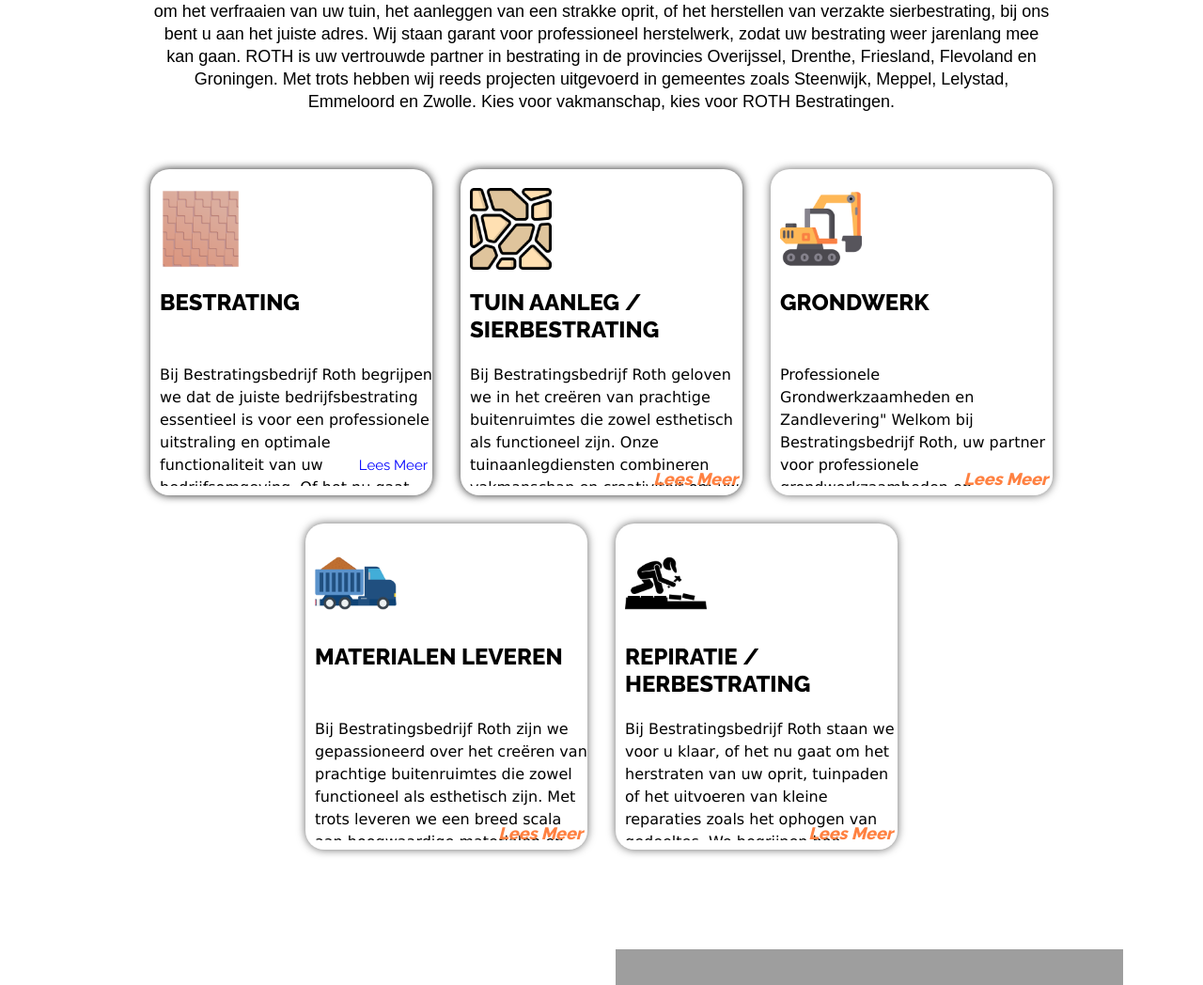
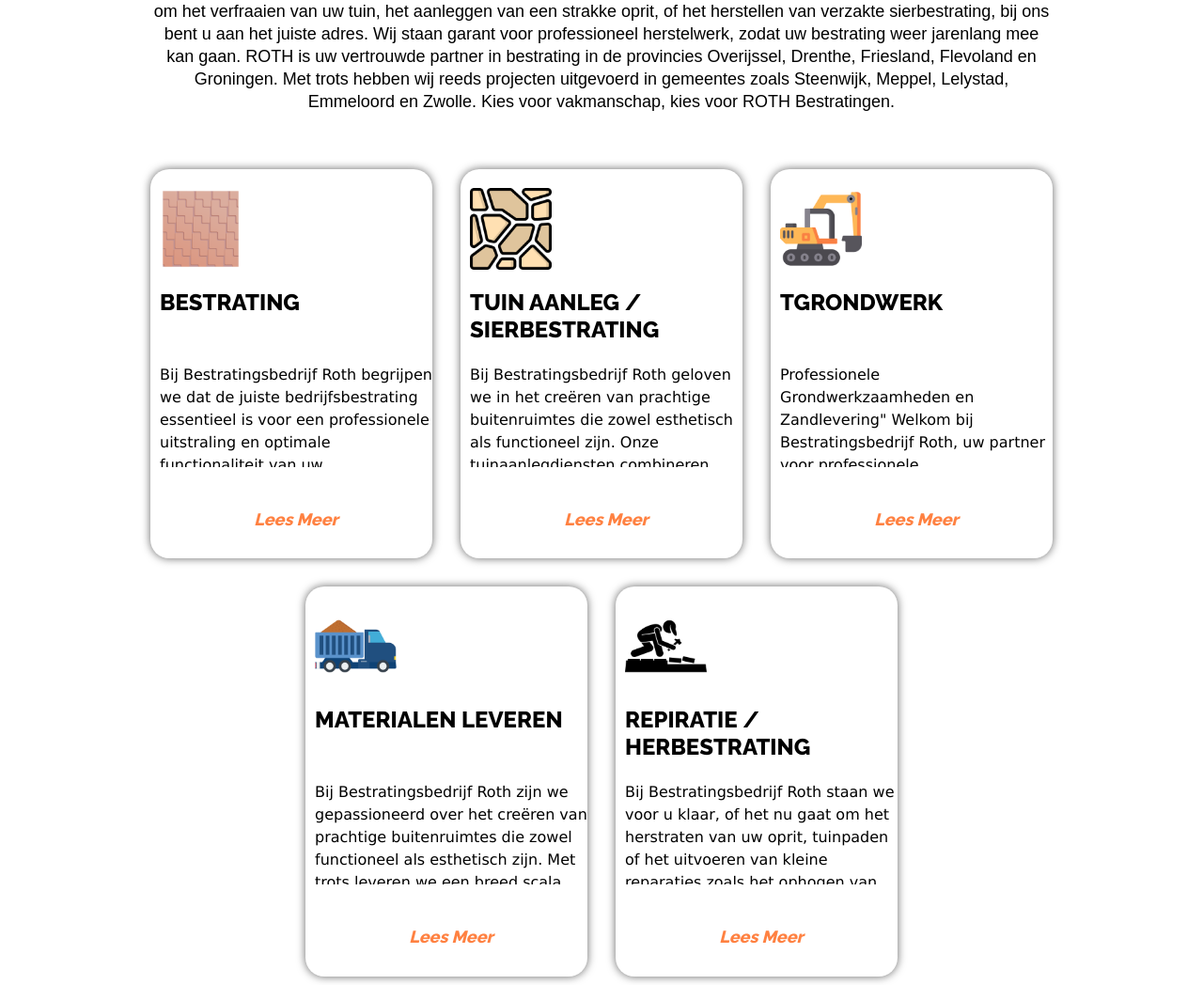
Before and after one commit to Nawaf1w3/Roth-Bestrating, a PHP site: page / in a window 1280 px wide. Shown: the part 927-1975 px from the top of the page at 94% size. Run offline with PHP 8.4, Linux system fonts and the light colour scheme; some libraries are stand-ins or nearby versions; grey boxes are pictures that could not be loaded.

Commit message:
linked contact.html currectaly and made show more less text fynction for the sevice boxes.

```diff
--- a/contact.php
+++ b/contact.php
@@ -31,7 +31,7 @@
       <!-- header section end -->
       <!-- contact section start -->
       <?php
-         include ('sections\contact.html');
+         include('sections/contact.html');
       ?>
       <!-- contact section end -->
 
--- a/css/style.css
+++ b/css/style.css
@@ -44,23 +44,30 @@
 }
 
 .services_text_container {
-    max-height: 150px; /* Set the maximum height for truncation */
     overflow: hidden;
     position: relative;
 }
 
 .services_text {
+    max-height: 130px;
     margin-bottom: 20px; /* Add some space between the text and the button */
 }
 
 .show_more_btn {
-    position: absolute;
-    bottom: 0;
-    right: 0;
-    background-color: transparent;
-    border: none;
+
+    width: 100%;
+    text-align: center;
+    font-size: 18px;
+    color: #FF8141;
+    float: le;
+    padding: 15px 20px;
+    margin-top: 10px;
+    font-weight: bold;
+    padding-top: 30px;
+}
+.show_more_btn i:hover{
     cursor: pointer;
-    color: blue;
+    user-select: none;
 }
 
 .box-1 img{
@@ -796,16 +803,6 @@ button {
 }
 
 
-.readmore_bt  i{
-    width: 100%;
-    text-align: center;
-    font-size: 18px;
-    color: #FF8141;
-    float: le;
-    padding: 15px 20px;
-    margin-top: 10px;
-    font-weight: bold;
-}
 
 
 
--- a/index.php
+++ b/index.php
@@ -96,7 +96,7 @@
       <!-- testimonial section end -->
       <!-- contact section start -->
       <?php
-         include ('sections\contact.html');
+         include ('sections/contact.html');
       ?>
       <!-- contact section end -->
       <!-- footer section start -->
@@ -113,6 +113,20 @@
       $(function() {
          $(".box-1[data-orientation!='vertical']").twentytwenty({default_offset_pct:0.5})
       });
+
+      function toggleText(button) {
+            const container = button.closest('.services_item').querySelector('.services_text_container');
+            const text = container.querySelector('.services_text');
+            const showMoreBtn = button;
+            container.classList.toggle('expanded');
+            if (container.classList.contains('expanded')) {
+                  text.style.maxHeight = 'none';
+                  showMoreBtn.textContent = 'Show Less';
+            } else {
+                  text.style.maxHeight = '130px'; // Set the initial max height here
+                  showMoreBtn.textContent = 'Lees Meer';
+            }
+         }
    </script>
    </body>
 </html>
--- a/sections/contact.html
+++ b/sections/contact.html
@@ -20,10 +20,10 @@
                    <div class="mail_section_1">
                       <div class="row">
                          <div class="col">
-                         <input type="text" class="voornaam" placeholder="Voornaam" name="voornaam">
+                           <input type="text" class="voornaam" placeholder="Voornaam" name="voornaam">
                          </div>
                          <div class="col">
-                         <input type="password" class="achternaam" placeholder="Achternaam" name="achternaam">
+                           <input type="text" class="achternaam" placeholder="Achternaam" name="achternaam">
                          </div>
                       </div>
                       <input type="text" class="mail_text" placeholder="Telefoon" name="telefoon">
--- a/sections/services.html
+++ b/sections/services.html
@@ -26,11 +26,11 @@
             <div class="services_section_2 ">
                <div class="row justify-content-center">
                   <div class="col-lg-4 col-sm-4 services_item">
+                     <div class="box_main">
                         <a href="Bestrating.php">
-                        <div class="box_main">
                            <div class="service_img"><img src="IMG/pave-7.png" alt="" ></div>
                            <h4 class="development_text">Bestrating</h4>
-                           <div class="services_text_container" onclick="toggleText(this)">
+                           <div class="services_text_container">
                               <p class="services_text">
                                  Bij Bestratingsbedrijf Roth begrijpen we dat de juiste bedrijfsbestrating
                                  essentieel is voor een professionele uitstraling en optimale functionaliteit
@@ -45,16 +45,16 @@
                                  om te bespreken hoe we uw bedrijfsbestrating kunnen verbeteren en optimaliseren.
                               </p>
                            </div>
-                           <p class="readmore_bt show_more_btn">Lees Meer</p>
+                        </a>
+                        <div class="show_more_btn"><i onclick="toggleText(this)">Lees Meer</i></div>
                      </div>
-                     </a>
                   </div>
                   <div class="col-lg-4 col-sm-4 services_item">
+                     <div class="box_main">
                         <a href="tuinbestrating.php">
-                        <div class="box_main">
                            <div class="service_img"><img src="IMG/garden.png" alt=""></div>
                            <h4 class="development_text">Tuin aanleg / Sierbestrating</h4>
-                           <div class="services_text_container" onclick="toggleText(this)">
+                           <div class="services_text_container">
                               <p class="services_text">
                                  Bij Bestratingsbedrijf Roth geloven we in het creëren van prachtige
                                  buitenruimtes die zowel esthetisch als functioneel zijn.
@@ -69,15 +69,16 @@
                                  hoe wij u kunnen helpen bij het creëren van een prachtige tuin met hoogwaardige sierbestrating.
                               </p>
                            </div>
-                           <div class="readmore_bt show_more_btn"><i>Lees Meer</i></div>
+                        </a>
+                        <div class=" show_more_btn"><i onclick="toggleText(this)">Lees Meer</i></div>
                      </div>
-                     </a>
                   </div>
                   <div class="col-lg-4 col-sm-4 services_item">
                      <div class="box_main">
+                        <a href="tuinbestrating.php">
                            <div class="service_img"><img src="IMG/Graafmachine.png" alt=""></div>
-                        <h4 class="development_text">grondwerk</h4>
-                        <div class="services_text_container" onclick="toggleText(this)">
+                           <h4 class="development_text">TGrondwerk</h4>
+                           <div class="services_text_container">
                               <p class="services_text">
                                  Professionele Grondwerkzaamheden en Zandlevering"
                                  Welkom bij Bestratingsbedrijf Roth, uw partner voor professionele grondwerkzaamheden en zandlevering.
@@ -87,14 +88,16 @@
                                  waardoor uw project naar tevredenheid wordt voltooid.
                               </p>
                            </div>
-                        <div class="readmore_bt show_more_btn"><i>Lees Meer</i></div>
+                        </a>
+                        <div class=" show_more_btn"><i onclick="toggleText(this)">Lees Meer</i></div>
                      </div>
                   </div>
                   <div class="col-lg-4 col-sm-4 services_item">
                      <div class="box_main">
+                        <a href="" alt="">
                         <div class="service_img"><img src="IMG/truck.png" alt=""></div>
                         <h4 class="development_text">Materialen leveren</h4>
-                        <div class="services_text_container" onclick="toggleText(this)">
+                        <div class="services_text_container">
                            <p class="services_text">
                               Bij Bestratingsbedrijf Roth zijn we gepassioneerd over het creëren van prachtige buitenruimtes die zowel functioneel als esthetisch zijn.
                               Met trots leveren we een breed scala aan hoogwaardige materialen en diensten om aan al jouw bestratingsbehoeften te voldoen.
@@ -107,14 +110,16 @@
                               Neem vandaag nog contact met ons op om te ontdekken hoe we jouw project kunnen realiseren!"
                            </p>
                         </div>
-                        <div class="readmore_bt show_more_btn"><i>Lees Meer</i></div>
+                     </a>
+                        <div class=" show_more_btn"><i onclick="toggleText(this)">Lees Meer</i></div>
                      </div>
                   </div>
                   <div class="col-lg-4 col-sm-4 services_item">
                      <div class="box_main">
+                        <a href="" alt="">
                         <div class="service_img"><img src="IMG/road-worker.png" alt=""></div>
                         <h4 class="development_text">Repiratie / Herbestrating</h4>
-                        <div class="services_text_container" onclick="toggleText(this)">
+                        <div class="services_text_container">
                            <p class="services_text">
                               Bij Bestratingsbedrijf Roth staan we voor u klaar,
                               of het nu gaat om het herstraten van uw oprit, tuinpaden of het uitvoeren van kleine reparaties zoals het ophogen van gedeeltes.
@@ -127,7 +132,8 @@
                               en ontdek hoe wij u kunnen ondersteunen bij het realiseren van uw project!
                            </p>
                         </div>
-                        <div class="readmore_bt show_more_btn"><i>Lees Meer</i></div>
+                     </a>
+                        <div class=" show_more_btn"><i onclick="toggleText(this)">Lees Meer</i></div>
                      </div>
                   </div>
                </div>
```
Also changed, not shown: services.php (+6 -5 lines). Lines whose indentation alone changed are shown as unchanged.
